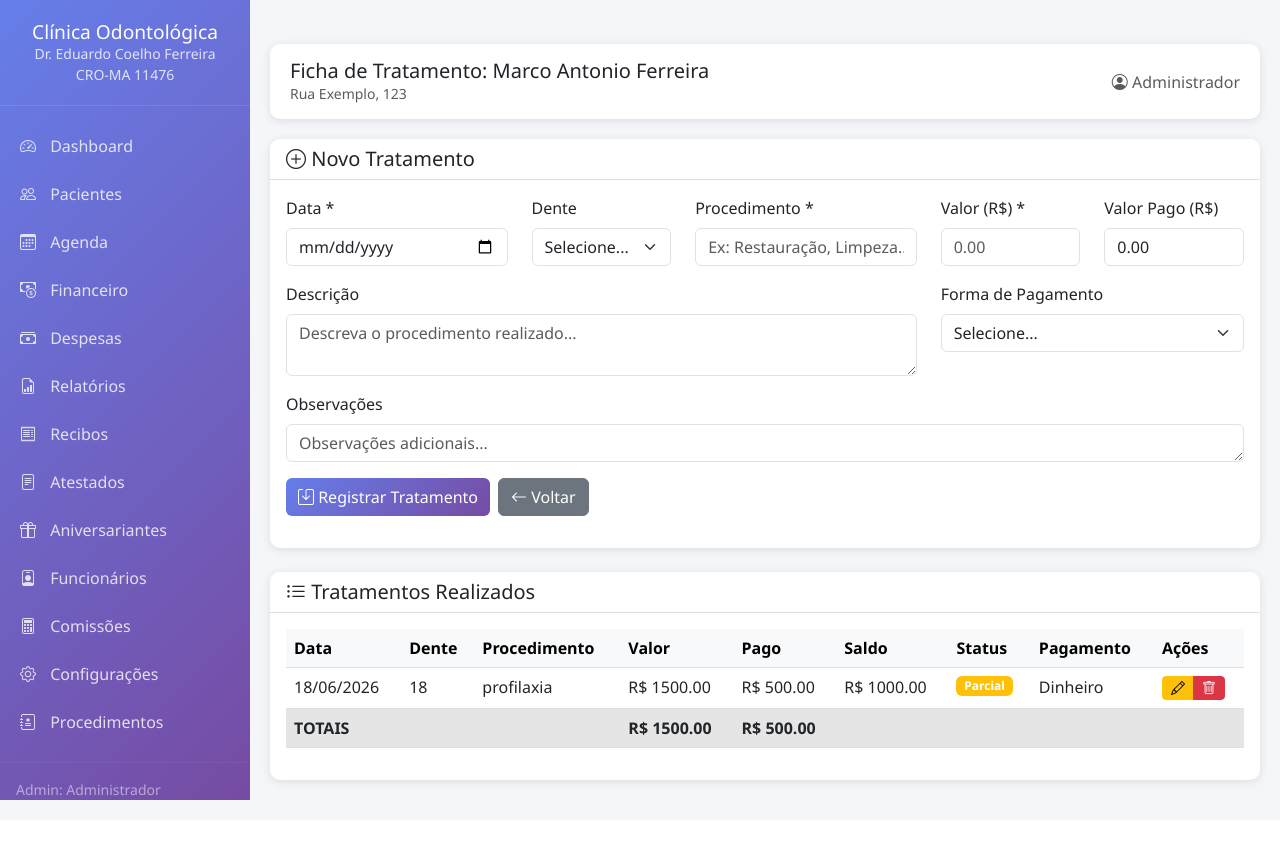
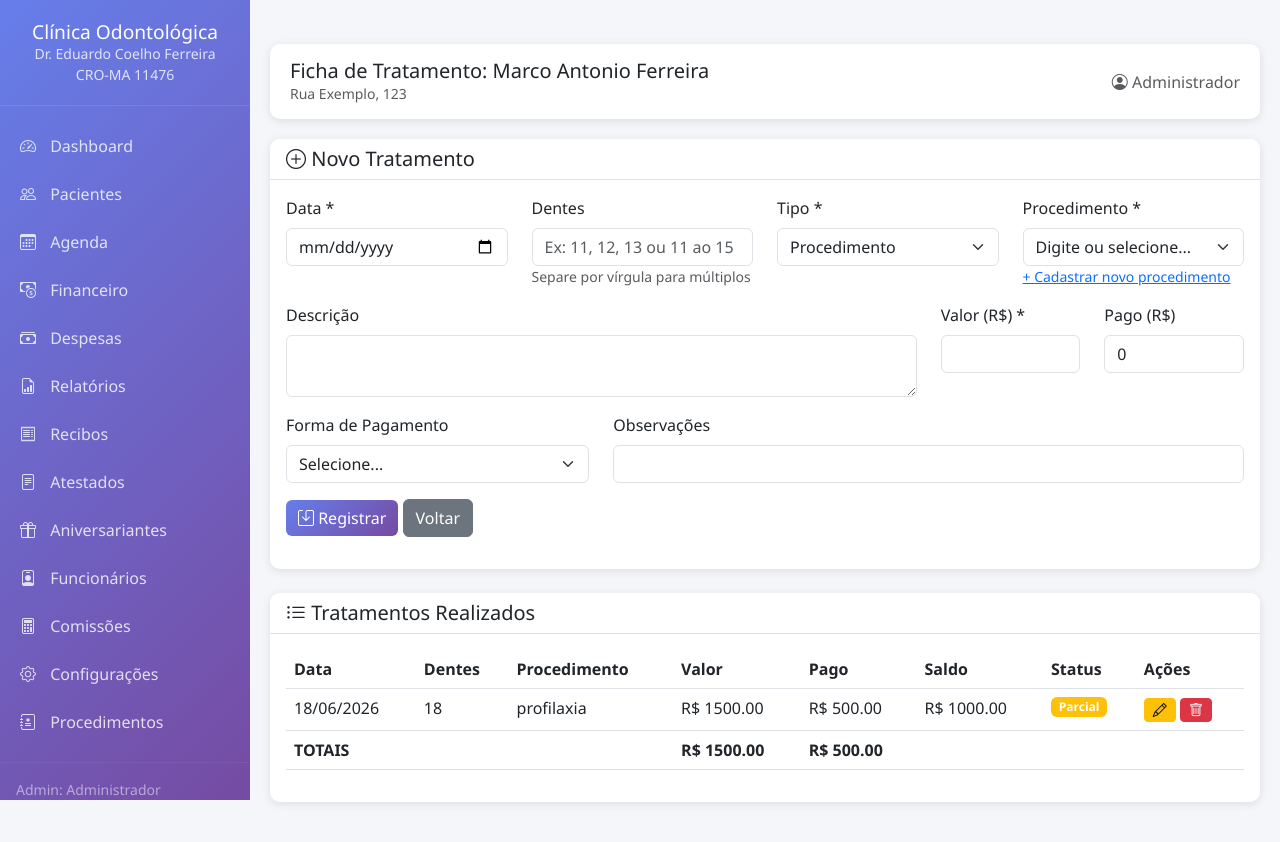
Before and after one commit to mileac/clinica-odontologica, a Flask app: page /ficha-tratamento/1 in a window 1280 px wide. Before the commit the page ends 800 px from the top, so only its background shows below. Run offline with Flask 3, Linux system fonts and the light colour scheme; a user stored in the database is signed in; tables that the repository leaves empty hold one stand-in row (values such as "Sample post").

Commit message:
Multiplos dentes e selecao de procedimentos no tratamento

```diff
--- a/app.py
+++ b/app.py
@@ -742,7 +742,12 @@ def ficha_tratamento(paciente_id):
             db.session.rollback()
             flash(f'Erro: {str(e)}', 'error')
         return redirect(url_for('ficha_tratamento', paciente_id=paciente_id))
-    return render_template('fichas/tratamento.html', paciente=paciente, tratamentos=tratamentos)
+    procedimentos_lista = ProcedimentoPadrao.query.filter_by(ativo=True).order_by(ProcedimentoPadrao.nome).all()
+
+    return render_template('fichas/tratamento.html',
+                         paciente=paciente,
+                         tratamentos=tratamentos,
+                         procedimentos_lista=procedimentos_lista)
 
 @app.route('/tratamento/editar/<int:id>', methods=['GET', 'POST'])
 @requer_permissao('editar_tratamentos')
--- a/templates/fichas/tratamento.html
+++ b/templates/fichas/tratamento.html
@@ -4,7 +4,6 @@
 {% block header_title %}Ficha de Tratamento: {{ paciente.nome }}{% endblock %}
 
 {% block content %}
-<!-- Formulário de novo tratamento -->
 <div class="card">
     <div class="card-header">
         <h5 class="mb-0"><i class="bi bi-plus-circle"></i> Novo Tratamento</h5>
@@ -16,67 +15,48 @@
                     <label class="form-label">Data *</label>
                     <input type="date" class="form-control" name="data" required>
                 </div>
-                <div class="col-md-2 mb-3">
-                    <label class="form-label">Dente</label>
-                    <select class="form-select" name="dente">
-                        <option value="">Selecione...</option>
-                        <option value="11">11</option>
-                        <option value="12">12</option>
-                        <option value="13">13</option>
-                        <option value="14">14</option>
-                        <option value="15">15</option>
-                        <option value="16">16</option>
-                        <option value="17">17</option>
-                        <option value="18">18</option>
-                        <option value="21">21</option>
-                        <option value="22">22</option>
-                        <option value="23">23</option>
-                        <option value="24">24</option>
-                        <option value="25">25</option>
-                        <option value="26">26</option>
-                        <option value="27">27</option>
-                        <option value="28">28</option>
-                        <option value="31">31</option>
-                        <option value="32">32</option>
-                        <option value="33">33</option>
-                        <option value="34">34</option>
-                        <option value="35">35</option>
-                        <option value="36">36</option>
-                        <option value="37">37</option>
-                        <option value="38">38</option>
-                        <option value="41">41</option>
-                        <option value="42">42</option>
-                        <option value="43">43</option>
-                        <option value="44">44</option>
-                        <option value="45">45</option>
-                        <option value="46">46</option>
-                        <option value="47">47</option>
-                        <option value="48">48</option>
+                <div class="col-md-3 mb-3">
+                    <label class="form-label">Dentes</label>
+                    <input type="text" class="form-control" name="dente"
+                           placeholder="Ex: 11, 12, 13 ou 11 ao 15">
+                    <small class="text-muted">Separe por vírgula para múltiplos</small>
+                </div>
+                <div class="col-md-3 mb-3">
+                    <label class="form-label">Tipo *</label>
+                    <select class="form-select" name="tipo">
+                        <option value="Procedimento">Procedimento</option>
+                        <option value="Avaliacao">Avaliação</option>
+                        <option value="Emergencia">Emergência</option>
                     </select>
                 </div>
                 <div class="col-md-3 mb-3">
                     <label class="form-label">Procedimento *</label>
-                    <input type="text" class="form-control" name="procedimento"
-                           placeholder="Ex: Restauração, Limpeza..." required>
-                </div>
-                <div class="col-md-2 mb-3">
-                    <label class="form-label">Valor (R$) *</label>
-                    <input type="number" step="0.01" class="form-control" name="valor"
-                           placeholder="0.00" required>
-                </div>
-                <div class="col-md-2 mb-3">
-                    <label class="form-label">Valor Pago (R$)</label>
-                    <input type="number" step="0.01" class="form-control" name="valor_pago"
-                           value="0.00">
+                    <select class="form-select" name="procedimento" id="selectProcedimento" required onchange="preencherValor()">
+                        <option value="">Digite ou selecione...</option>
+                        {% for p in procedimentos_lista %}
+                        <option value="{{ p.nome }}" data-valor="{{ p.valor }}">{{ p.nome }} - R$ {{ "%.2f"|format(p.valor) }}</option>
+                        {% endfor %}
+                    </select>
+                    <small><a href="/procedimentos" target="_blank">+ Cadastrar novo procedimento</a></small>
                 </div>
             </div>
 
             <div class="row">
                 <div class="col-md-8 mb-3">
                     <label class="form-label">Descrição</label>
-                    <textarea class="form-control" name="descricao" rows="2"
-                              placeholder="Descreva o procedimento realizado..."></textarea>
+                    <textarea class="form-control" name="descricao" rows="2"></textarea>
                 </div>
+                <div class="col-md-2 mb-3">
+                    <label class="form-label">Valor (R$) *</label>
+                    <input type="number" step="0.01" class="form-control" name="valor" id="valorTratamento" required>
+                </div>
+                <div class="col-md-2 mb-3">
+                    <label class="form-label">Pago (R$)</label>
+                    <input type="number" step="0.01" class="form-control" name="valor_pago" value="0">
+                </div>
+            </div>
+
+            <div class="row">
                 <div class="col-md-4 mb-3">
                     <label class="form-label">Forma de Pagamento</label>
                     <select class="form-select" name="forma_pagamento">
@@ -88,106 +68,61 @@
                         <option value="Transferência">Transferência</option>
                     </select>
                 </div>
+                <div class="col-md-8 mb-3">
+                    <label class="form-label">Observações</label>
+                    <input type="text" class="form-control" name="observacoes">
+                </div>
             </div>
 
-            <div class="mb-3">
-                <label class="form-label">Observações</label>
-                <textarea class="form-control" name="observacoes" rows="1"
-                          placeholder="Observações adicionais..."></textarea>
-            </div>
-
-            <div class="d-flex gap-2">
-                <button type="submit" class="btn btn-primary">
-                    <i class="bi bi-save"></i> Registrar Tratamento
-                </button>
-                <a href="/pacientes/{{ paciente.id }}" class="btn btn-secondary">
-                    <i class="bi bi-arrow-left"></i> Voltar
-                </a>
-            </div>
+            <button type="submit" class="btn btn-primary"><i class="bi bi-save"></i> Registrar</button>
+            <a href="/pacientes/{{ paciente.id }}" class="btn btn-secondary">Voltar</a>
         </form>
     </div>
 </div>
 
-<!-- Lista de tratamentos realizados -->
+<!-- Tabela de tratamentos -->
 <div class="card mt-4">
-    <div class="card-header">
-        <h5 class="mb-0"><i class="bi bi-list-ul"></i> Tratamentos Realizados</h5>
-    </div>
+    <div class="card-header"><h5 class="mb-0"><i class="bi bi-list-ul"></i> Tratamentos Realizados</h5></div>
     <div class="card-body">
         {% if tratamentos %}
         <div class="table-responsive">
             <table class="table table-hover">
-                <thead class="table-light">
+                <thead><tr><th>Data</th><th>Dentes</th><th>Procedimento</th><th>Valor</th><th>Pago</th><th>Saldo</th><th>Status</th><th>Ações</th></tr></thead>
+                <tbody>
+                    {% for t in tratamentos %}
                     <tr>
-                        <th>Data</th>
-                        <th>Dente</th>
-                        <th>Procedimento</th>
-                        <th>Valor</th>
-                        <th>Pago</th>
-                        <th>Saldo</th>
-                        <th>Status</th>
-                        <th>Pagamento</th>
-                        <th>Ações</th>
-                    </tr>
-                </thead>
-                <tbody>
-                    {% for tratamento in tratamentos %}
-                    <tr>
-                        <td>{{ tratamento.data.strftime('%d/%m/%Y') }}</td>
-                        <td>{{ tratamento.dente or '-' }}</td>
-                        <td>{{ tratamento.procedimento }}</td>
-                        <td>R$ {{ "%.2f"|format(tratamento.valor) }}</td>
-                        <td>R$ {{ "%.2f"|format(tratamento.valor_pago) }}</td>
-                        <td>R$ {{ "%.2f"|format(tratamento.saldo_restante) }}</td>
+                        <td>{{ t.data.strftime('%d/%m/%Y') }}</td>
+                        <td>{{ t.dente or '-' }}</td>
+                        <td>{{ t.procedimento }}</td>
+                        <td>R$ {{ "%.2f"|format(t.valor) }}</td>
+                        <td>R$ {{ "%.2f"|format(t.valor_pago) }}</td>
+                        <td>R$ {{ "%.2f"|format(t.saldo_restante) }}</td>
                         <td>
-                            {% if tratamento.status_pagamento == 'Pago' %}
-                            <span class="badge bg-success">Pago</span>
-                            {% elif tratamento.status_pagamento == 'Parcial' %}
-                            <span class="badge bg-warning">Parcial</span>
-                            {% else %}
-                            <span class="badge bg-danger">Pendente</span>
-                            {% endif %}
+                            {% if t.status_pagamento == 'Pago' %}<span class="badge bg-success">Pago</span>
+                            {% elif t.status_pagamento == 'Parcial' %}<span class="badge bg-warning">Parcial</span>
+                            {% else %}<span class="badge bg-danger">Pendente</span>{% endif %}
                         </td>
-                        <td>{{ tratamento.forma_pagamento or '-' }}</td>
                         <td>
-                            <div class="btn-group">
-                                <a href="/tratamento/editar/{{ tratamento.id }}"
-                                   class="btn btn-sm btn-warning" title="Editar">
-                                    <i class="bi bi-pencil"></i>
-                                </a>
-                                <button onclick="excluirTratamento({{ tratamento.id }})"
-                                        class="btn btn-sm btn-danger" title="Excluir">
-                                    <i class="bi bi-trash"></i>
-                                </button>
-                            </div>
+                            <a href="/tratamento/editar/{{ t.id }}" class="btn btn-sm btn-warning"><i class="bi bi-pencil"></i></a>
+                            <button onclick="if(confirm('Excluir?'))window.location.href='/tratamento/excluir/{{ t.id }}'" class="btn btn-sm btn-danger"><i class="bi bi-trash"></i></button>
                         </td>
                     </tr>
                     {% endfor %}
                 </tbody>
-                <tfoot class="table-active fw-bold">
-                    <tr>
-                        <td colspan="3">TOTAIS</td>
-                        <td>R$ {{ "%.2f"|format(tratamentos|sum(attribute='valor')) }}</td>
-                        <td>R$ {{ "%.2f"|format(tratamentos|sum(attribute='valor_pago')) }}</td>
-                        <td colspan="4"></td>
-                    </tr>
+                <tfoot class="fw-bold">
+                    <tr><td colspan="3">TOTAIS</td><td>R$ {{ "%.2f"|format(tratamentos|sum(attribute='valor')) }}</td><td>R$ {{ "%.2f"|format(tratamentos|sum(attribute='valor_pago')) }}</td><td colspan="3"></td></tr>
                 </tfoot>
             </table>
         </div>
-        {% else %}
-        <div class="text-center py-4">
-            <i class="bi bi-inbox" style="font-size: 3rem; color: #ccc;"></i>
-            <p class="text-muted mt-2">Nenhum tratamento registrado ainda</p>
-        </div>
-        {% endif %}
+        {% else %}<p class="text-center text-muted">Nenhum tratamento</p>{% endif %}
     </div>
 </div>
 
 <script>
-function excluirTratamento(id) {
-    if (confirm('Tem certeza que deseja excluir este tratamento? Esta ação não pode ser desfeita.')) {
-        window.location.href = '/tratamento/excluir/' + id;
-    }
+function preencherValor() {
+    const select = document.getElementById('selectProcedimento');
+    const valor = select.options[select.selectedIndex].dataset.valor;
+    if (valor) document.getElementById('valorTratamento').value = valor;
 }
 </script>
 {% endblock %}
```
